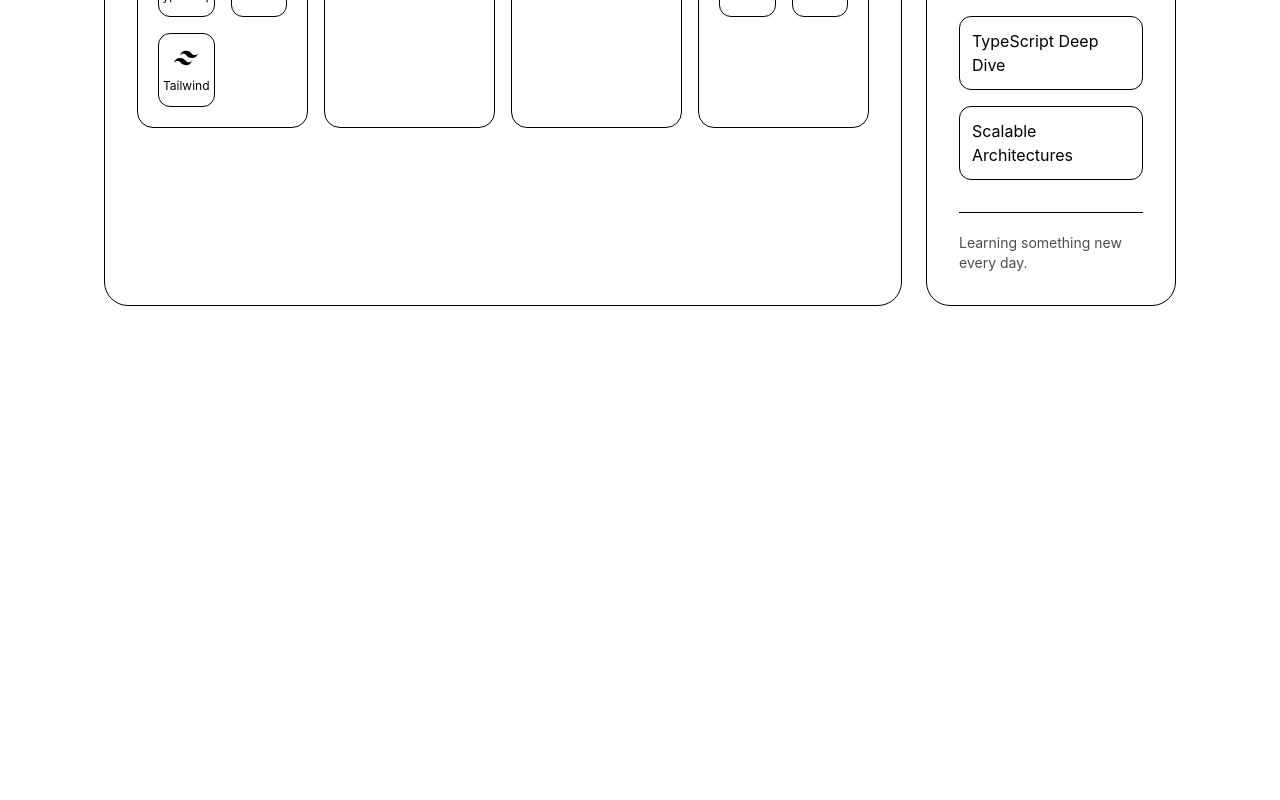
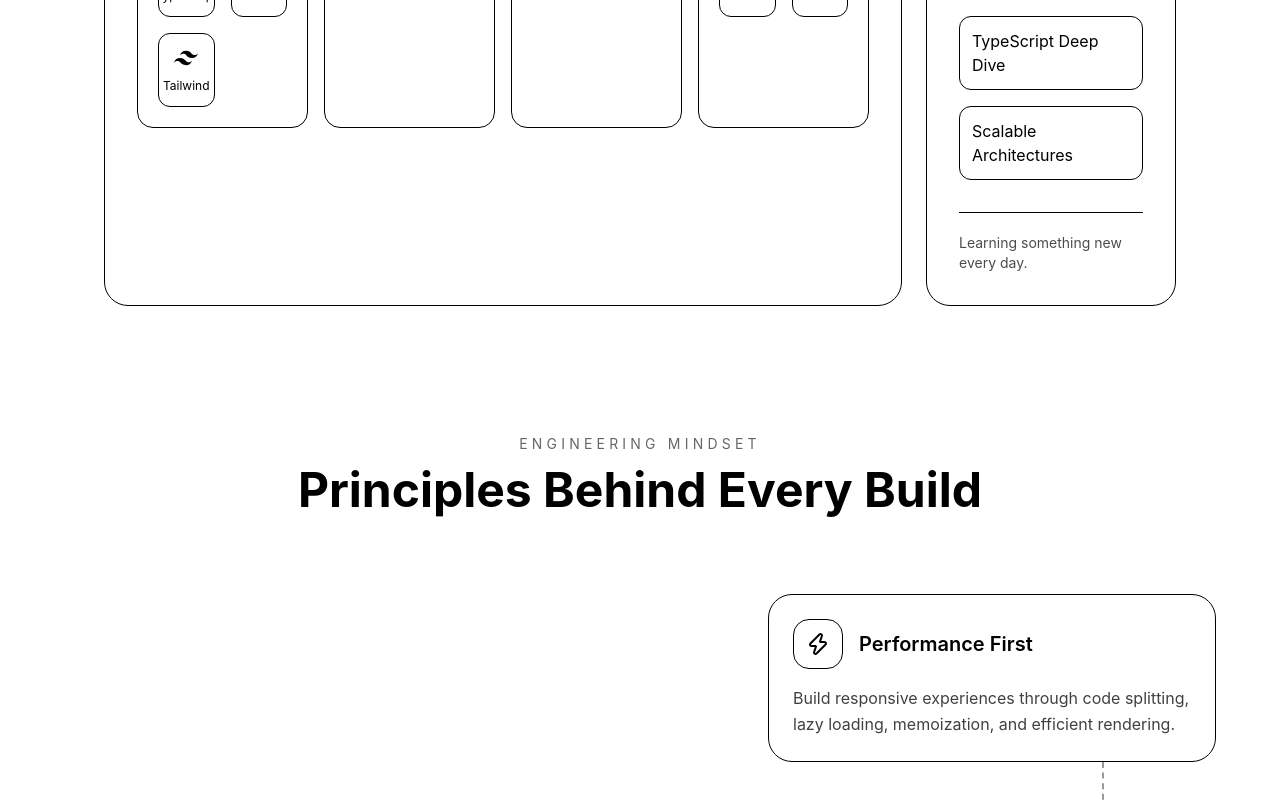
Before and after one commit to AnudeepthiKolagani/anudeepthi-workspace, a React (Vite) app: page / in a window 1280 px wide. Shown: the part 1988-2788 px from the top of the page. Before the commit the page ends 2390 px from the top, so only its background shows below. Built offline with nearby package versions, Linux system fonts and the light colour scheme.

Commit message:
feat: create engineering mind set component to show case engineering principle that I follow

```diff
--- a/src/components/About.jsx
+++ b/src/components/About.jsx
@@ -14,6 +14,7 @@ import {
 } from "react-icons/si";
 
 import { Briefcase, Brain } from "lucide-react";
+import EngineeringMindset from "./EngineeringMindset";
 
 export default function About() {
   const skillGroups = [
@@ -179,6 +180,8 @@ export default function About() {
           </div>
         </div>
       </div>
+
+      <EngineeringMindset />
     </section>
   );
 }
--- /dev/null
+++ b/src/components/EngineeringMindset.jsx
@@ -0,0 +1,113 @@
+import { Zap, Layers3, ShieldCheck, Workflow } from "lucide-react";
+
+const principles = [
+  {
+    icon: Zap,
+    title: "Performance First",
+    description:
+      "Build responsive experiences through code splitting, lazy loading, memoization, and efficient rendering.",
+  },
+  {
+    icon: Layers3,
+    title: "Scalable Architecture",
+    description:
+      "Create reusable components and maintainable systems that can evolve as products grow.",
+  },
+  {
+    icon: ShieldCheck,
+    title: "Accessibility Matters",
+    description:
+      "Develop inclusive interfaces with WCAG compliance, semantic HTML, and keyboard navigation.",
+  },
+  {
+    icon: Workflow,
+    title: "Clean Engineering",
+    description:
+      "Write predictable, testable code with clear abstractions and strong separation of concerns.",
+  },
+];
+
+export default function EngineeringMindset() {
+  return (
+    <section id="mindset" className="relative py-32 px-6 overflow-hidden">
+      {/* Glow */}
+      <div className="absolute top-20 left-20 h-64 w-64 rounded-full blur-3xl opacity-10 animate-pulse" />
+      <div className="absolute bottom-20 right-20 h-64 w-64 rounded-full blur-3xl opacity-10 animate-pulse" />
+
+      <div className="mx-auto max-w-6xl">
+        <div className="mb-20 text-center">
+          <p className="mb-3 text-sm uppercase tracking-[0.3em] opacity-60">
+            Engineering Mindset
+          </p>
+
+          <h2 className="text-5xl font-bold">Principles Behind Every Build</h2>
+        </div>
+
+        <div className="relative">
+          {principles.map((item, index) => {
+            const Icon = item.icon;
+            const isRight = index % 2 === 0;
+
+            return (
+              <div
+                key={item.title}
+                className={`relative mb-20 flex ${
+                  isRight ? "justify-end" : "justify-start"
+                }`}
+              >
+                {/* Connection Line */}
+                {index !== principles.length - 1 && (
+                  <div
+                    className={`
+                      absolute top-full
+                      ${isRight ? "right-28" : "left-28"}
+                      h-20 border-l-2 border-dashed opacity-40
+                    `}
+                  />
+                )}
+
+                {/* Card */}
+                <div
+                  className="
+                    group
+                    w-full
+                    max-w-md
+                    rounded-3xl
+                    border
+                    p-6
+                    backdrop-blur-sm
+                    transition-all
+                    duration-500
+                    hover:-translate-y-2
+                    hover:scale-[1.02]
+                  "
+                >
+                  <div className="mb-4 flex items-center gap-4">
+                    <div
+                      className="
+                        rounded-2xl
+                        border
+                        p-3
+                        transition-transform
+                        duration-300
+                        group-hover:rotate-6
+                      "
+                    >
+                      <Icon size={24} />
+                    </div>
+
+                    <h3 className="text-xl font-semibold">{item.title}</h3>
+                  </div>
+
+                  <p className="leading-relaxed opacity-75">
+                    {item.description}
+                  </p>
+                </div>
+              </div>
+            );
+          })}
+        </div>
+      </div>
+    </section>
+  );
+}
--- a/src/components/SkillsTicker/SkillsTicker.jsx
+++ b/src/components/SkillsTicker/SkillsTicker.jsx
@@ -17,7 +17,7 @@ const skills = [
 
 export default function SkillsTicker() {
   return (
-    <div className="absolute bottom-0 left-0 overflow-hidden border-t backdrop-blur-md">
+    <div className="mx-20 absolute bottom-1 left-0 overflow-hidden border rounded-lg backdrop-blur-md">
       <div className="skills-track flex">
         {[...skills, ...skills].map((skill, index) => (
           <div
```
